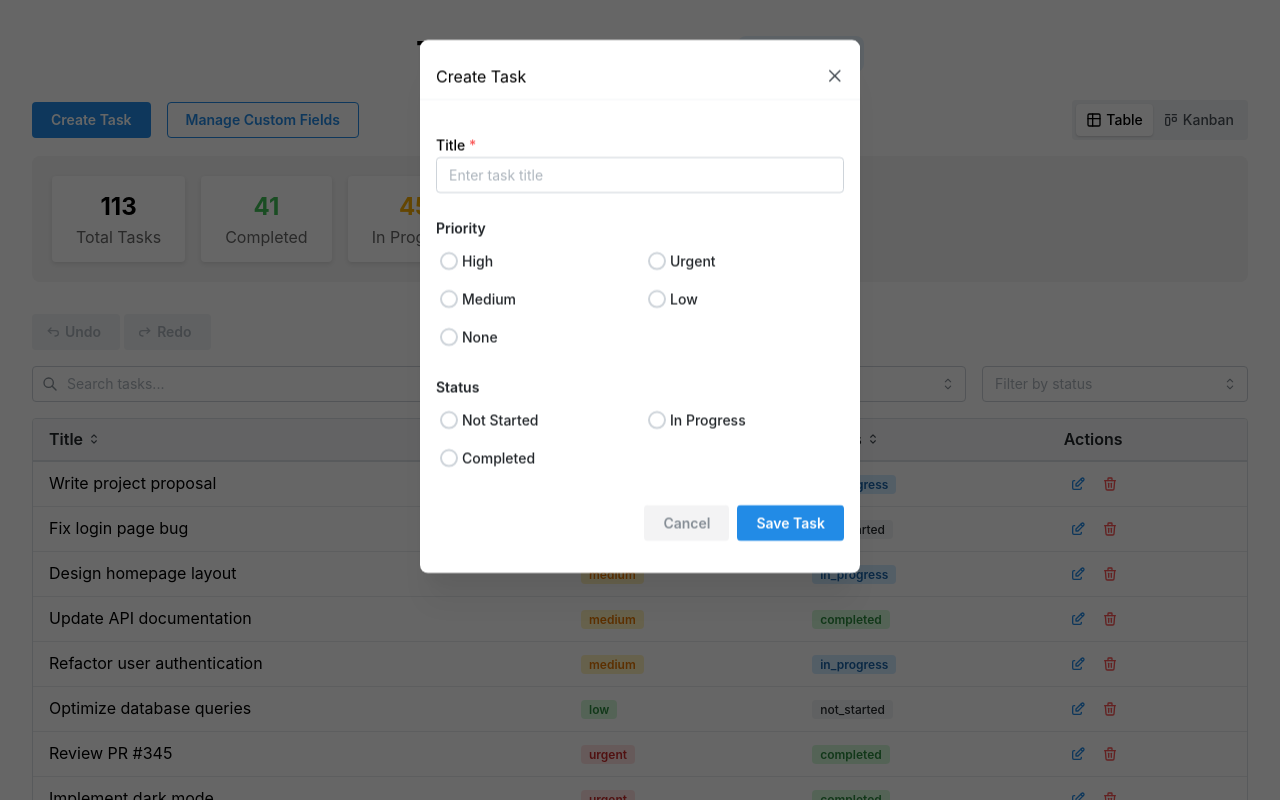
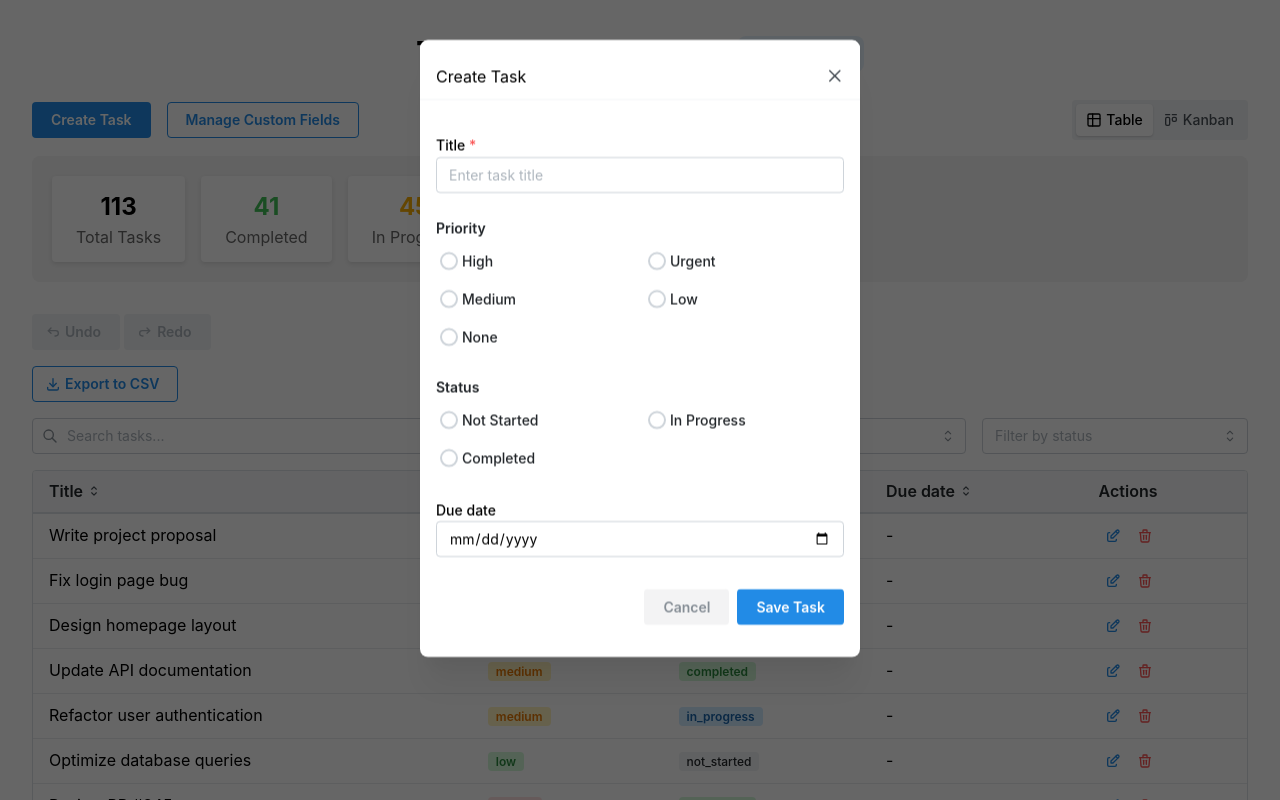
Before and after one commit to Nitish-555/test-code-review, a Next.js app: page / in a window 1280 px wide. Both pictures are taken after a click on the button "Create Task". Shown: the top 800 px of the page. Built offline with nearby package versions, Linux system fonts and the light colour scheme.

Commit message:
KAN-1: Export tasks to CSV

```diff
--- a/app/components/Common/Form/Form.tsx
+++ b/app/components/Common/Form/Form.tsx
@@ -126,6 +126,22 @@ export function Form({
             </select>
           </div>
         );
+      case "date":
+        return (
+          <TextInput
+            key={field.name}
+            type="date"
+            required={field.required}
+            label={field.label}
+            value={String(formData[field.name] || "")}
+            onChange={(e) =>
+              setFormData((prev) => ({ ...prev, [field.name]: e.target.value }))
+            }
+            className={styles.input}
+            aria-label={field.label}
+            id={field.name}
+          />
+        );
       default:
         return null;
     }
--- a/app/components/Common/Form/Form.types.ts
+++ b/app/components/Common/Form/Form.types.ts
@@ -32,7 +32,11 @@ interface SelectField extends BaseField {
   placeholder?: string;
 }
 
-type Field = TextField | RadioField | CheckboxField | NumberField | SelectField;
+interface DateField extends BaseField {
+  type: FieldType.DATE;
+}
+
+type Field = TextField | RadioField | CheckboxField | NumberField | SelectField | DateField;
 
 interface FormProps {
   fields: Field[];
--- a/app/components/TaskForm/TaskForm.tsx
+++ b/app/components/TaskForm/TaskForm.tsx
@@ -48,6 +48,12 @@ export function TaskForm({
           { value: "completed", label: "Completed" },
         ],
       },
+      {
+        type: FieldType.DATE,
+        name: "dueDate",
+        label: "Due date",
+        required: false,
+      },
       ...customFields.map((field): Field => {
         switch (field.type) {
           case "checkbox":
@@ -92,6 +98,7 @@ export function TaskForm({
       title: String(values.title),
       priority: String(values.priority) as TaskPriority,
       status: String(values.status) as TaskStatus,
+      dueDate: values.dueDate ? String(values.dueDate) : undefined,
       customFields: customFieldValues,
     });
   };
@@ -117,6 +124,7 @@ export function TaskForm({
             title: initialValues.title ?? "",
             priority: initialValues.priority ?? TaskPriority.NONE,
             status: initialValues.status ?? TaskStatus.NOT_STARTED,
+            dueDate: initialValues.dueDate ?? "",
             ...(initialValues.customFields ?? {}),
           }
         }
--- a/app/components/TaskTable/TaskTable.container.tsx
+++ b/app/components/TaskTable/TaskTable.container.tsx
@@ -4,7 +4,7 @@ import { Task } from "@/app/shared/types/task";
 import { Box, Button, Group, Text, Stack } from "@mantine/core";
 import { useDisclosure } from "@mantine/hooks";
 import { notifications } from "@mantine/notifications";
-import { IconCheck, IconX } from "@tabler/icons-react";
+import { IconCheck, IconX, IconDownload } from "@tabler/icons-react";
 
 import { tasksStorage } from "@/app/shared/utils/tasks-storage";
 import { getTaskDashboardData, getTaskAnalytics } from "@/app/shared/utils/task-analytics";
@@ -170,6 +170,17 @@ export function TaskTableContainer({
         const statusA = STATUS_ORDER[aValue as keyof typeof STATUS_ORDER];
         const statusB = STATUS_ORDER[bValue as keyof typeof STATUS_ORDER];
         return isAsc ? statusA - statusB : statusB - statusA;
+      }
+
+      if (column === "dueDate") {
+        const aDate = a.dueDate || "";
+        const bDate = b.dueDate || "";
+        if (!aDate && !bDate) return 0;
+        if (!aDate) return isAsc ? 1 : -1;
+        if (!bDate) return isAsc ? -1 : 1;
+        return isAsc
+          ? aDate.localeCompare(bDate)
+          : bDate.localeCompare(aDate);
       }
 
       aValue = String(aValue || "");
@@ -347,6 +358,28 @@ export function TaskTableContainer({
     setCurrentPage(1);
   };
 
+  const buildTasksCsv = (taskList: Task[]): string => {
+    const header = "Title,Priority,Status,Due date";
+    const rows = taskList.map((task) => {
+      const dueDateValue = task.dueDate
+        ? new Date(task.dueDate).toISOString()
+        : "";
+      return `${task.title},${task.priority},${task.status},${dueDateValue}`;
+    });
+    return [header, ...rows].join("\n");
+  };
+
+  const handleExportCsv = () => {
+    const csv = buildTasksCsv(tasks);
+    const blob = new Blob([csv], { type: "text/csv;charset=utf-8" });
+    const url = URL.createObjectURL(blob);
+    const a = document.createElement("a");
+    a.href = url;
+    a.download = `tasks-export-${new Date().toISOString().slice(0, 10)}.csv`;
+    a.click();
+    URL.revokeObjectURL(url);
+  };
+
   useEffect(() => {
     customFieldsStorage.setCustomFields(customFields);
   }, [customFields]);
@@ -417,6 +450,16 @@ export function TaskTableContainer({
 
       {view === "table" ? (
         <>
+          <Group>
+            <Button
+              variant="outline"
+              leftSection={<IconDownload size={16} />}
+              onClick={handleExportCsv}
+              aria-label="Export tasks to CSV"
+            >
+              Export to CSV
+            </Button>
+          </Group>
           <TaskTableControls
             searchQuery={searchQuery}
             onSearchChange={handleSearchChange}
--- a/app/components/TaskTable/TaskTable.presentation.tsx
+++ b/app/components/TaskTable/TaskTable.presentation.tsx
@@ -53,6 +53,15 @@ export function TaskTablePresentation({
         render: (task: Task) => (
           <span className={styles[`status-${task.status}`]}>{task.status}</span>
         ),
+        sortable: true,
+      },
+      {
+        key: "dueDate",
+        header: "Due date",
+        render: (task: Task) =>
+          task.dueDate
+            ? new Date(task.dueDate + "T12:00:00").toLocaleDateString()
+            : "-",
         sortable: true,
       },
       ...customFields.map((field) => ({
--- a/app/shared/types/enums.ts
+++ b/app/shared/types/enums.ts
@@ -34,6 +34,7 @@ export enum FieldType {
   CHECKBOX = "checkbox",
   NUMBER = "number",
   SELECT = "select",
+  DATE = "date",
 }
 
 export enum Size {
--- a/app/shared/types/task.ts
+++ b/app/shared/types/task.ts
@@ -5,5 +5,7 @@ export interface Task {
   title: string;
   priority: TaskPriority;
   status: TaskStatus;
+  /** Optional due date in ISO format (YYYY-MM-DD). */
+  dueDate?: string;
   customFields?: Record<string, string | number | boolean>;
 }
```
